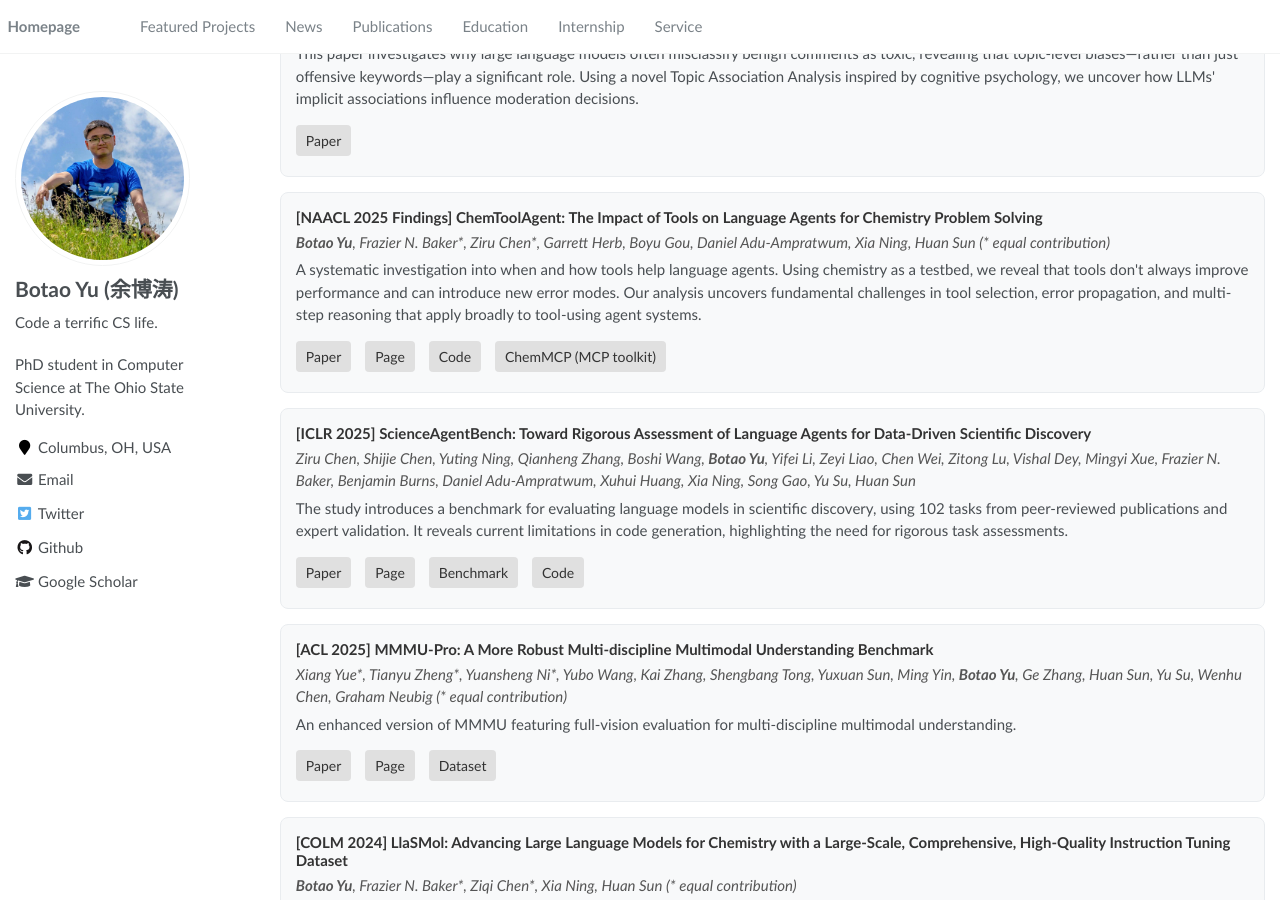
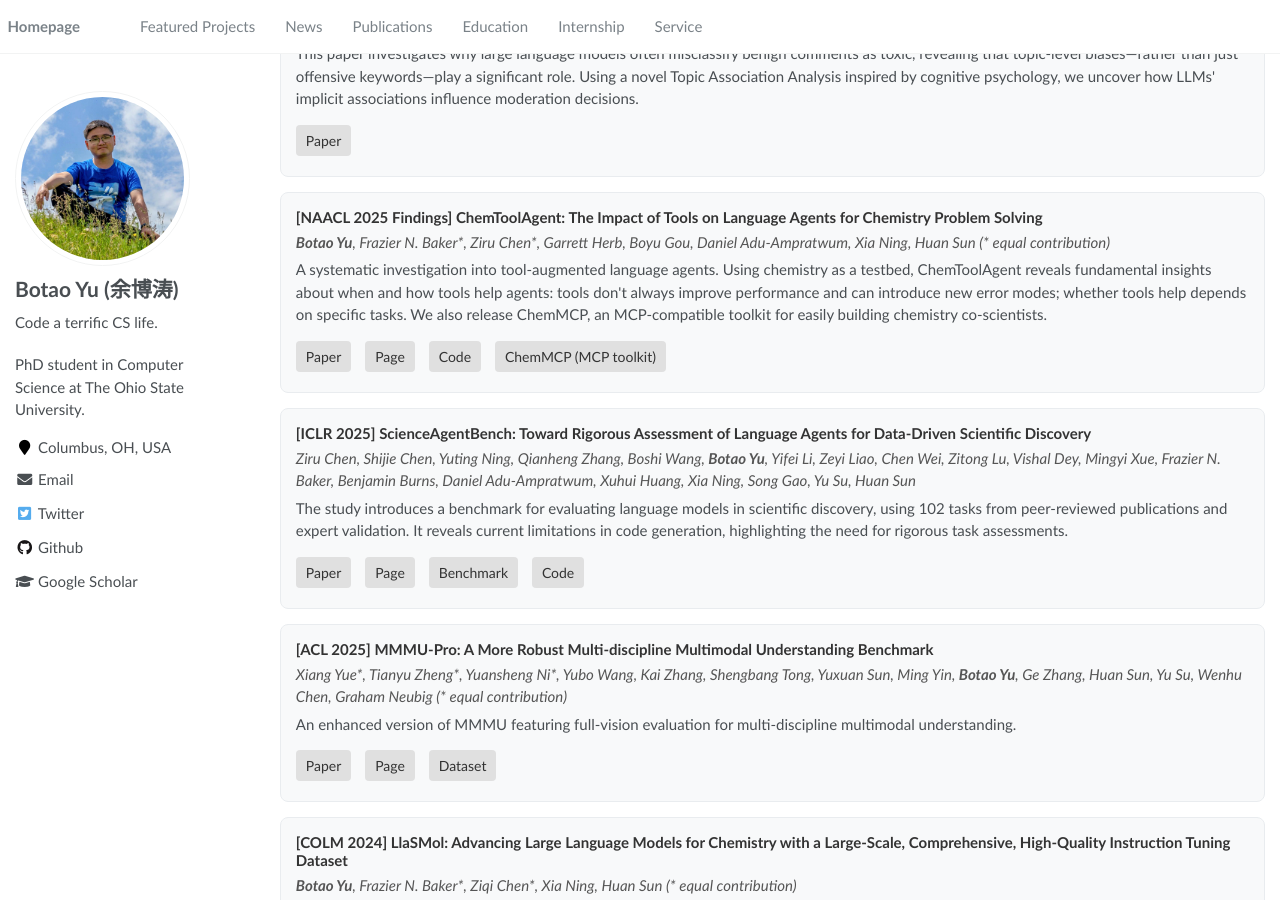
Before and after one commit to btyu/btyu.github.io, a Jekyll site: the page built from _pages/about.md, in a window 1280 px wide and 900 px high, scrolled down 3540 px. Built offline with Jekyll 4.4.1, drawn with Linux system fonts in a browser that asks for light colours.

Commit message:
Updated desc

```diff
--- a/_pages/about.md
+++ b/_pages/about.md
@@ -237,7 +237,7 @@ I also have experience in natural language processing, information extraction, m
     <li class="publication" data-keywords="agent ai-science nlp" data-first-author="true">
       <h3>[NAACL 2025 Findings] ChemToolAgent: The Impact of Tools on Language Agents for Chemistry Problem Solving</h3>
       <div class="authors"><strong>Botao Yu</strong>, Frazier N. Baker*, Ziru Chen*, Garrett Herb, Boyu Gou, Daniel Adu-Ampratwum, Xia Ning, Huan Sun (* equal contribution)</div>
-      <div class="description">A systematic investigation into when and how tools help language agents. Using chemistry as a testbed, we reveal that tools don't always improve performance and can introduce new error modes. Our analysis uncovers fundamental challenges in tool selection, error propagation, and multi-step reasoning that apply broadly to tool-using agent systems.</div>
+      <div class="description">A systematic investigation into tool-augmented language agents. Using chemistry as a testbed, ChemToolAgent reveals fundamental insights about when and how tools help agents: tools don't always improve performance and can introduce new error modes; whether tools help depends on specific tasks. We also release ChemMCP, an MCP-compatible toolkit for easily building chemistry co-scientists.</div>
       <div class="links">
         <a href="https://arxiv.org/abs/2411.07228">Paper</a>
         <a href="https://osu-nlp-group.github.io/ChemToolAgent/">Page</a>
```
